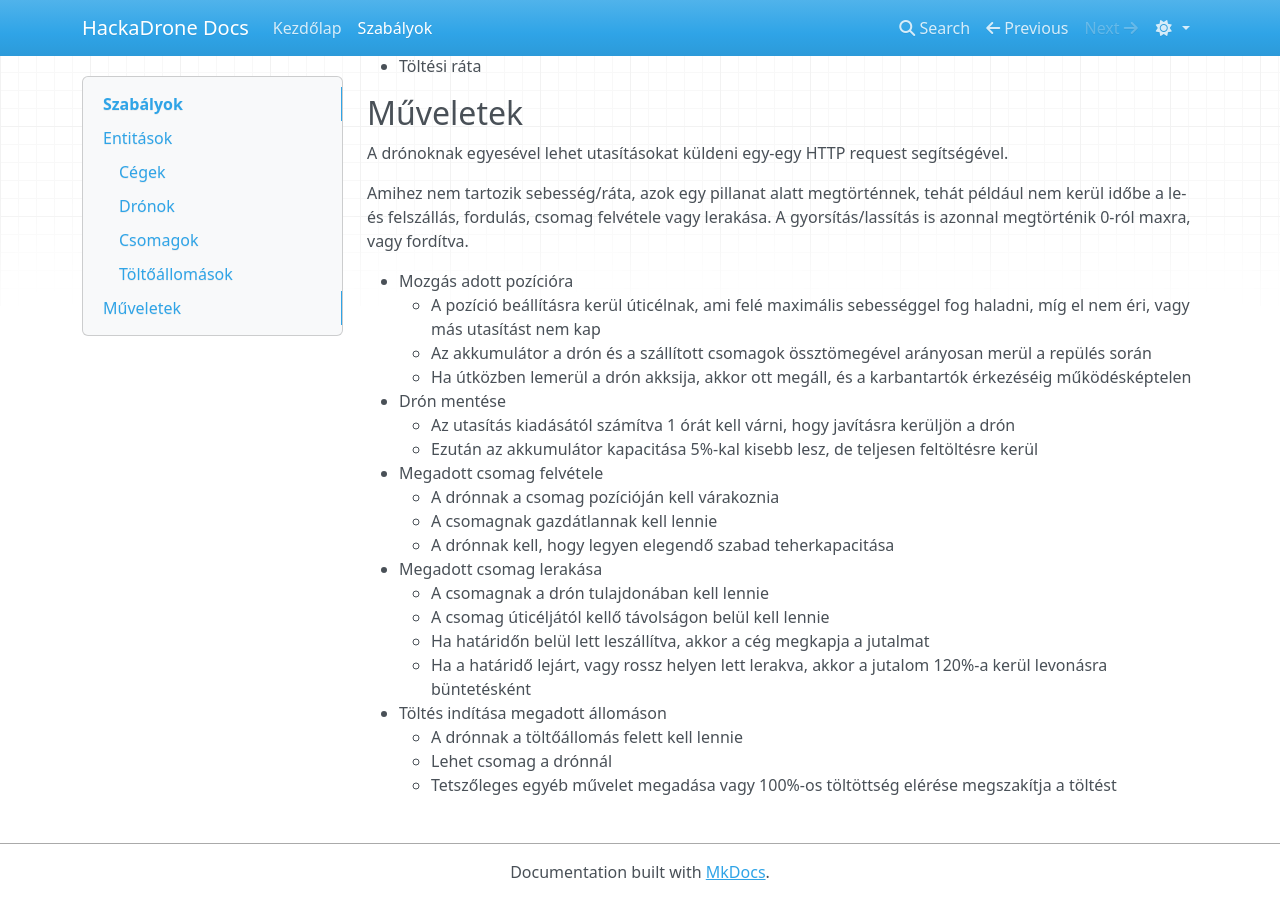
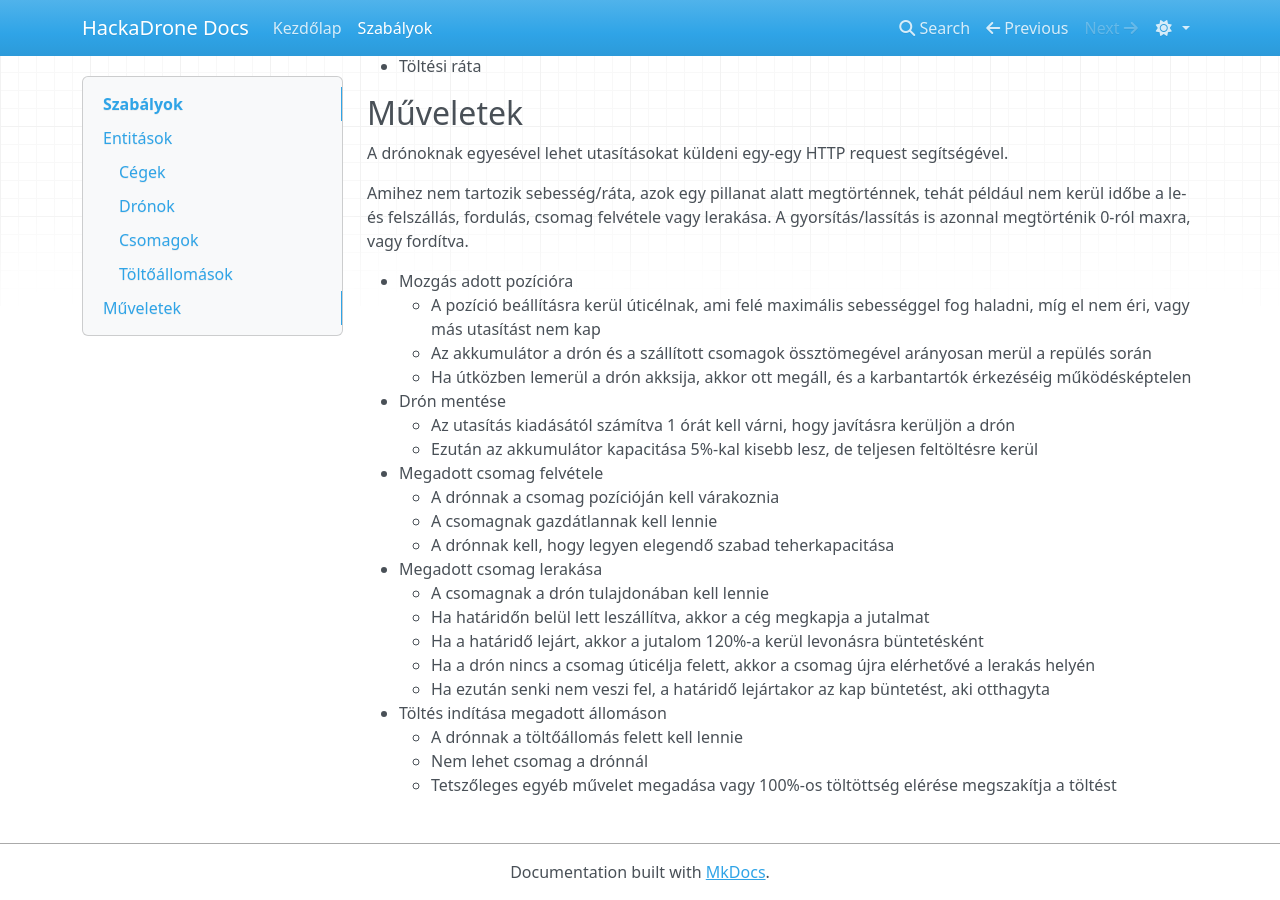
Before and after one commit to Uni-Sopron/hackadrone-25t, an MkDocs documentation site: the page built from docs/rules.md, in a window 1280 px wide and 900 px high, scrolled down 1461 px. Built offline with MkDocs 1.6.1, drawn with Linux system fonts in a browser that asks for light colours; nearby versions of some CDN libraries.

Commit message:
Update docs

```diff
--- a/docs/rules.md
+++ b/docs/rules.md
@@ -83,10 +83,11 @@ A gyorsítás/lassítás is azonnal megtörténik 0-ról maxra, vagy fordítva.
     - A drónnak kell, hogy legyen elegendő szabad teherkapacitása
 - Megadott csomag lerakása
     - A csomagnak a drón tulajdonában kell lennie
-    - A csomag úticéljától kellő távolságon belül kell lennie
     - Ha határidőn belül lett leszállítva, akkor a cég megkapja a jutalmat
-    - Ha a határidő lejárt, vagy rossz helyen lett lerakva, akkor a jutalom 120%-a kerül levonásra büntetésként
+    - Ha a határidő lejárt, akkor a jutalom 120%-a kerül levonásra büntetésként
+    - Ha a drón nincs a csomag úticélja felett, akkor a csomag újra elérhetővé a lerakás helyén
+      - Ha ezután senki nem veszi fel, a határidő lejártakor az kap büntetést, aki otthagyta
 - Töltés indítása megadott állomáson
     - A drónnak a töltőállomás felett kell lennie
-    - Lehet csomag a drónnál
+    - Nem lehet csomag a drónnál
     - Tetszőleges egyéb művelet megadása vagy 100%-os töltöttség elérése megszakítja a töltést
```
